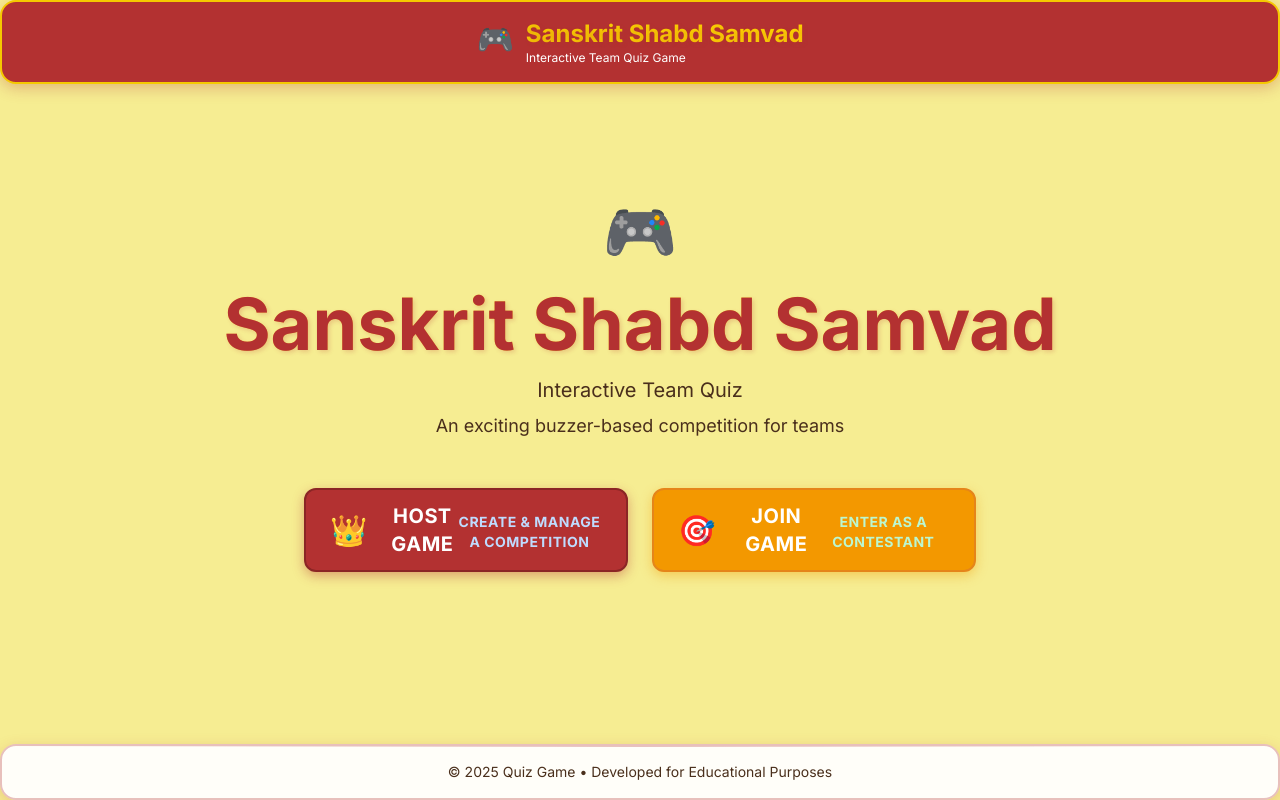
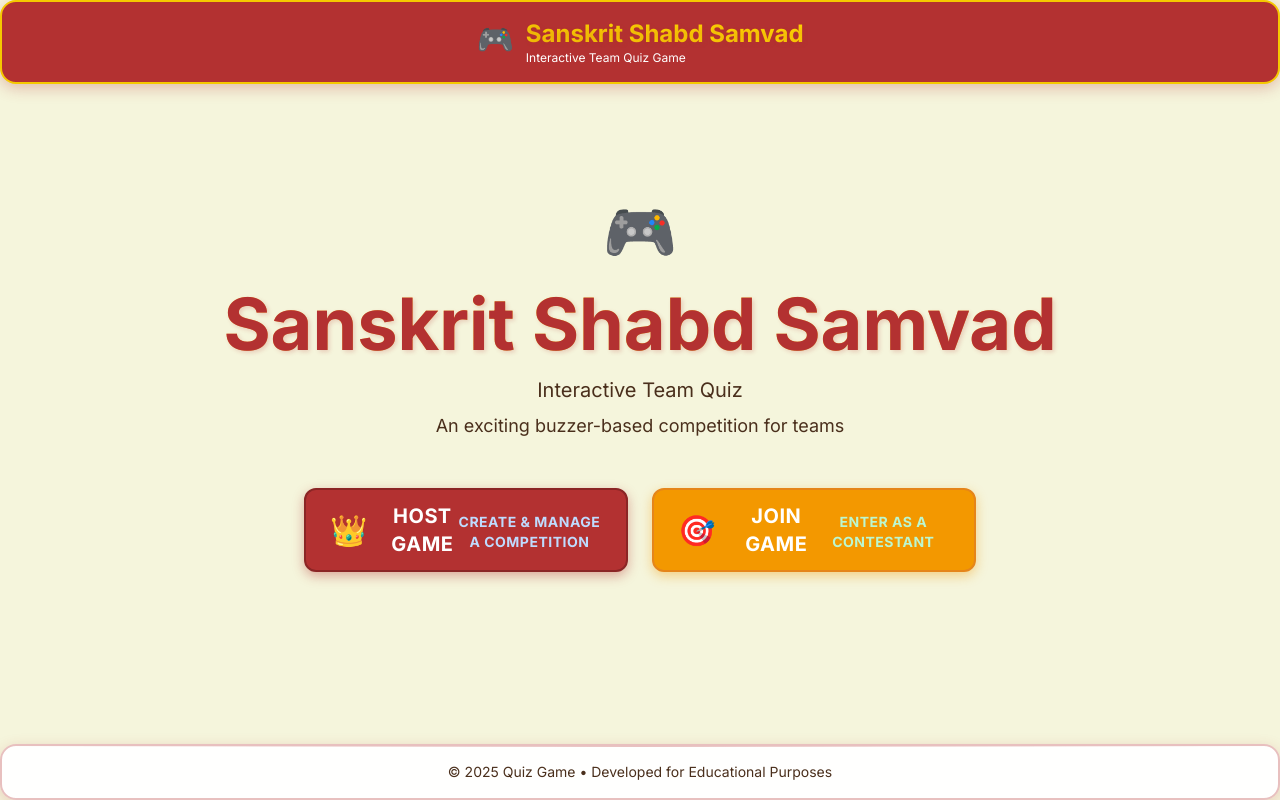
Before and after one commit to SomyaDwivedi/sanskrit-game-client, a React (Create React App) app in the folder frontend/: page / in a window 1280 px wide. Built offline with nearby package versions, Linux system fonts and the light colour scheme.

Commit message:
refactor: update background color variables for improved consistency

```diff
--- a/frontend/src/styles/index.css
+++ b/frontend/src/styles/index.css
@@ -18,8 +18,8 @@
   --success: #b33131;
   --warning: #f14c11;
 
-  /* Background Colors */
-  --bg-primary: #f6ed92;
+  /* Background Colors - UPDATED */
+  --bg-primary: #F5F5DC;
   --bg-secondary: #ffd936;
   --bg-card: #ffffff;
   --bg-card-hover: #f5c800;
@@ -32,7 +32,7 @@
   --header-accent: #f5c800;
 
   /* Game page specific colors */
-  --game-bg: #f6ed92;
+  --game-bg: #F5F5DC;
   --game-card: #ffffff;
 
   /* Text Colors */
```
